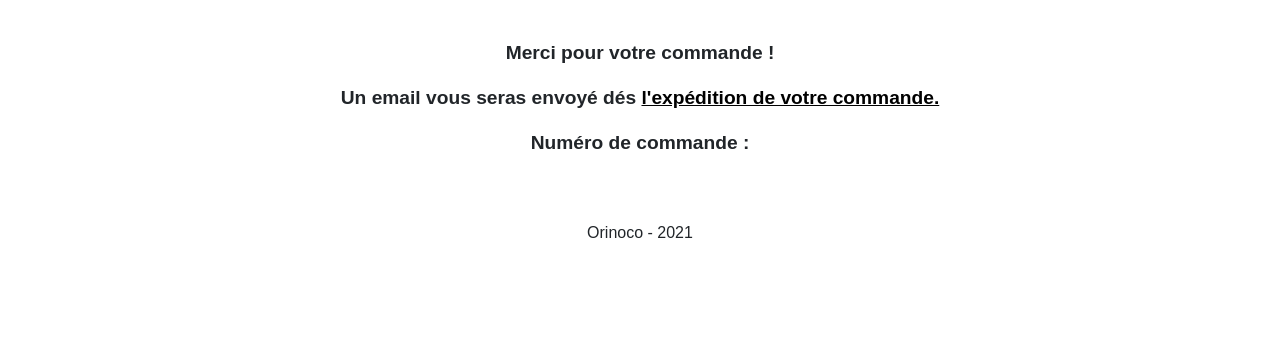
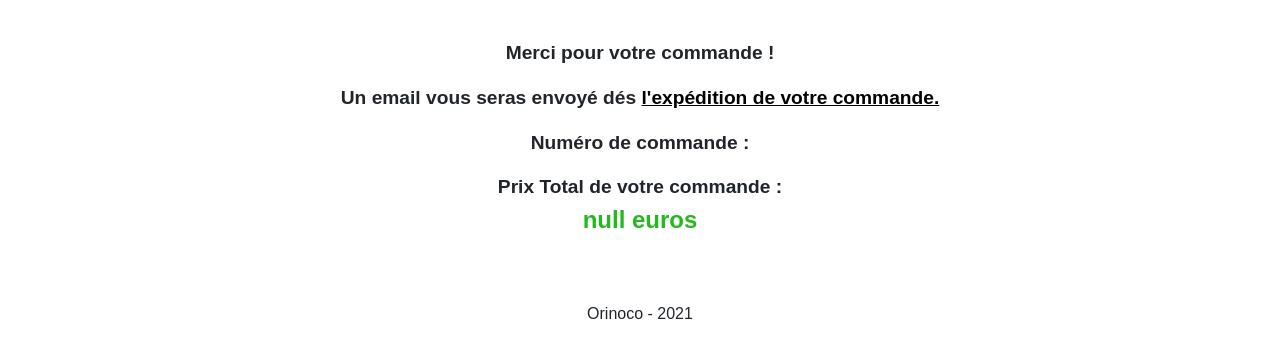
Before and after one commit to HoudaifaMofril/HoudaifaMofril_5_22032021, a website: page confirm.html in a window 1280 px wide. Shown: the part 105-462 px from the top of the page. Drawn offline with nearby package versions, Linux system fonts and the light colour scheme.

Commit message:
Modifications mineurs page confirmation et page panier

```diff
--- a/confirm.html
+++ b/confirm.html
@@ -44,6 +44,7 @@
                 <p>Merci pour votre commande !</p>
                 <p>Un email vous seras envoyé dés <span class="underline_decoration">l'expédition de votre commande.</span></p>
                 <p class="text-center">Numéro de commande : <br/><span id="order_number"></span></p>
+                <p class="text-center">Prix Total de votre commande : <br/><span id="total_price_order"> euros</span></p>
             </div>
         </div>
     </main>
--- a/front-end/confirm.js
+++ b/front-end/confirm.js
@@ -1,10 +1,14 @@
 localStorage.clear(); //On vide le localStorage dés que la commande est confirmé et que tout est OK
+
 
 
 const inHtml = document.getElementById('order_number');
 const params = new URLSearchParams(window.location.search);
+const totalPriceOrder = document.getElementById("total_price_order");
 
 //On récupére le numéro de commande envoyé par le back-end
 const numCommande = params.get('order_number');
+const priceOrders = params.get('order_price');
 
 inHtml.innerHTML = numCommande;//-- On affiche le numéro de commande sur la page de confirmation
+totalPriceOrder.innerHTML = priceOrders + ' euros ';
--- a/front-end/panier.js
+++ b/front-end/panier.js
@@ -123,10 +123,12 @@ form.addEventListener("submit", (e) => {
 
             // Traitement pour l'obtention du numéro de commmande
             .then((datas) => {
+
                 const orderId = datas.orderId;
+                const priceTotalOrder = calculPrixPanier();
+                console.log(priceTotalOrder)
 
-
-                window.location.href = `confirm.html?order_number=${orderId}`;
+                window.location.href = `confirm.html?order_number=${orderId}&order_price=${priceTotalOrder}`;
 
             })
 
--- a/style.css
+++ b/style.css
@@ -64,6 +64,7 @@ span {
     font-size: 1.2rem;
     font-weight: 600;
 }
+
 .col-md-4 h2{
     color: rgb(102, 102, 102);
 }
@@ -74,6 +75,11 @@ span.underline_decoration{
 #order_number{
     font-size: 1.5rem;
 }
+#total_price_order{
+    font-size: 1.5rem;
+    color: #25b920;
+}
+
 #finalPrice{
     color: rgb(207, 25, 25);
 }
```
